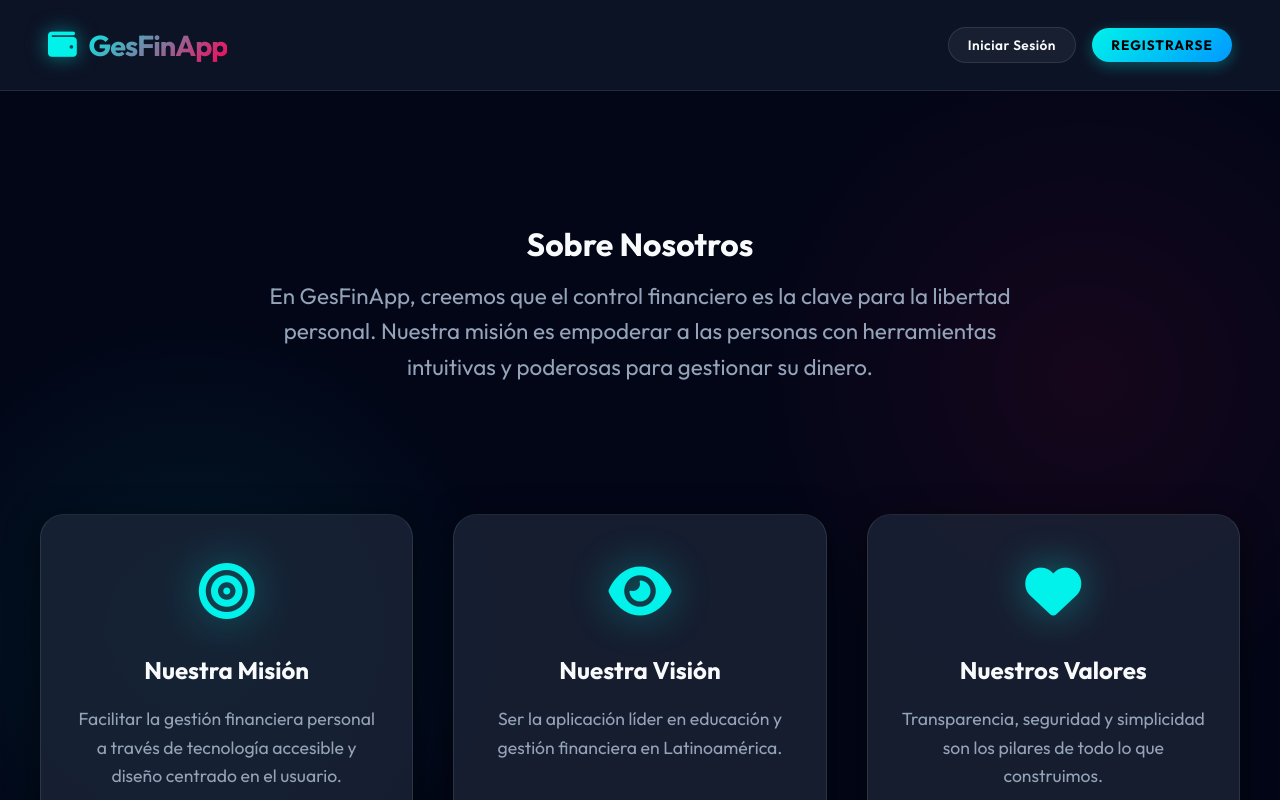
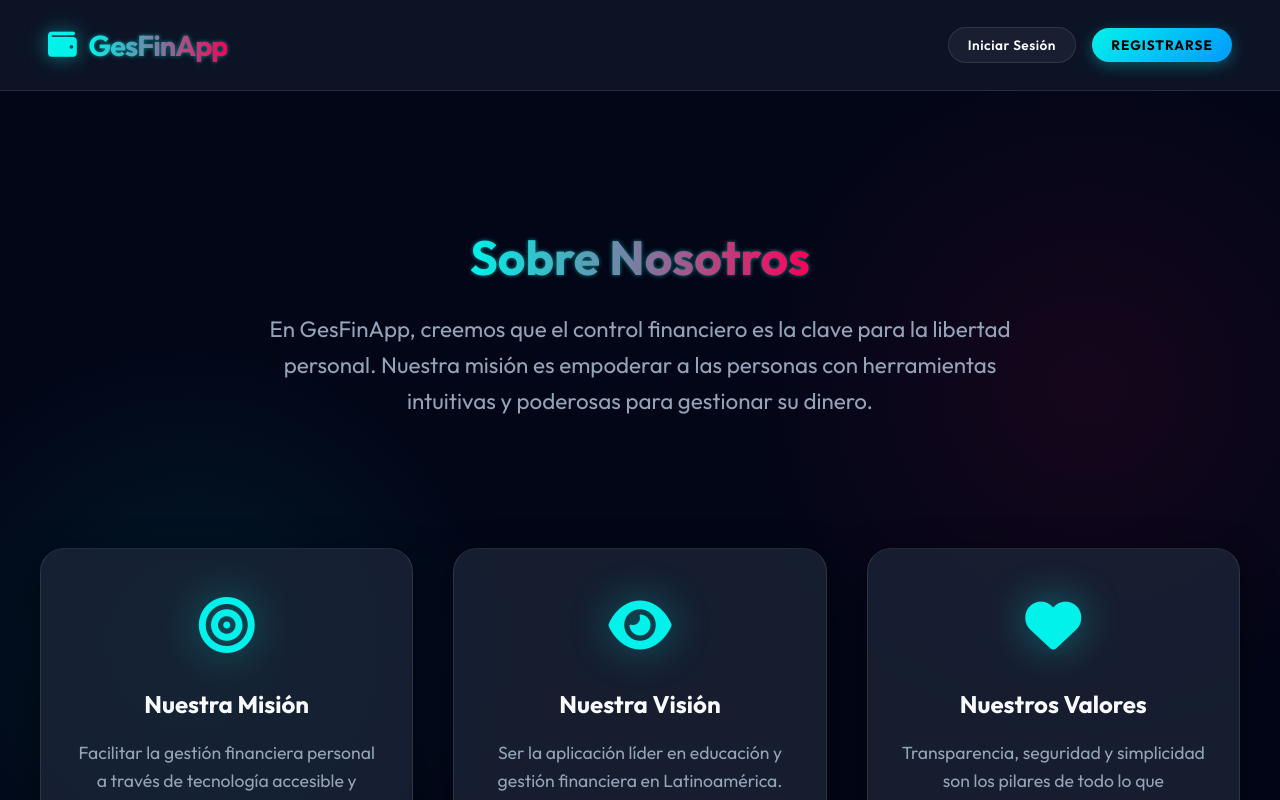
Before and after one commit to lina-cc/ABPRO, a React (Vite) app: page /about in a window 1280 px wide. Shown: the top 800 px of the page. Built offline with nearby package versions, Linux system fonts and the light colour scheme; no server answers.

Commit message:
style: update branding, favicon, and landing page auth logic

```diff
--- a/index.html
+++ b/index.html
@@ -1,8 +1,9 @@
 <!doctype html>
 <html lang="en">
+
 <head>
   <meta charset="UTF-8" />
-    <link rel="icon" type="image/svg+xml" href="/vite.svg" />
+  <link rel="icon" type="image/svg+xml" href="/wallet.svg" />
   <meta name="viewport" content="width=device-width, initial-scale=1.0" />
   <title>GesFinApp - Tu Futuro Financiero</title>
   <link rel="preconnect" href="https://fonts.googleapis.com">
@@ -10,8 +11,10 @@
   <link href="https://fonts.googleapis.com/css2?family=Outfit:wght@300;400;600;700&display=swap" rel="stylesheet">
   <link rel="stylesheet" href="https://cdnjs.cloudflare.com/ajax/libs/font-awesome/6.4.0/css/all.min.css">
 </head>
+
 <body>
   <div id="root"></div>
   <script type="module" src="/src/main.jsx"></script>
 </body>
+
 </html>
--- a/src/index.css
+++ b/src/index.css
@@ -95,10 +95,12 @@ body {
 }
 
 .text-gradient {
-    background: linear-gradient(135deg, var(--primary-color), var(--secondary-color));
+    background: linear-gradient(to right, var(--primary-color), var(--secondary-color));
     -webkit-background-clip: text;
-    -webkit-text-fill-color: transparent;
     background-clip: text;
+    color: transparent;
+    display: inline-block;
+    filter: drop-shadow(0 0 2px rgba(0, 242, 234, 0.5));
 }
 
 /* Animations */
--- a/src/pages/AboutUs.jsx
+++ b/src/pages/AboutUs.jsx
@@ -4,7 +4,7 @@ const AboutUs = () => {
     return (
         <div className="page-container animate-fade-in">
             <div className="hero-section text-center mb-5">
-                <h2 style={{ fontSize: '2rem', marginBottom: '0.5rem' }}>Sobre Nosotros</h2>
+                <h2 className="text-gradient" style={{ fontSize: '3rem', marginBottom: '1rem', fontWeight: 'bold' }}>Sobre Nosotros</h2>
                 <p className="lead text-muted" style={{ maxWidth: '800px', margin: '0 auto' }}>
                     En GesFinApp, creemos que el control financiero es la clave para la libertad personal.
                     Nuestra misión es empoderar a las personas con herramientas intuitivas y poderosas para gestionar su dinero.
--- a/src/pages/Landing.jsx
+++ b/src/pages/Landing.jsx
@@ -1,8 +1,10 @@
 import { Link } from 'react-router-dom';
 import Lottie from 'lottie-react';
 import animationData from '../assets/women-planning-about-investment.json';
+import { useAuth } from '../context/AuthContext';
 
 const Landing = () => {
+    const { user } = useAuth();
     return (
         <section id="view-landing" className="view active">
             <div className="hero-section hero-split animate-fade-in">
@@ -16,12 +18,22 @@ const Landing = () => {
                         financiera de manera simple, visual y elegante.
                     </p>
                     <div className="hero-buttons animate-slide-up" style={{ animationDelay: '0.4s' }}>
+                        {user ? (
+                            <Link to="/dashboard">
+                                <button className="btn-primary" style={{ padding: '1rem 2rem', fontSize: '1.1rem' }}>
+                                    Ir a mi resumen financiero <i className="fas fa-arrow-right" style={{ marginLeft: '8px' }}></i>
+                                </button>
+                            </Link>
+                        ) : (
+                            <>
                                 <Link to="/register">
                                     <button className="btn-primary">Comenzar Ahora</button>
                                 </Link>
                                 <Link to="/login">
                                     <button className="btn-secondary">Ya tengo cuenta</button>
                                 </Link>
+                            </>
+                        )}
                     </div>
                 </div>
             </div>
```
Also changed, not shown: public/wallet.svg (added). Lines whose indentation alone changed are shown as unchanged.
